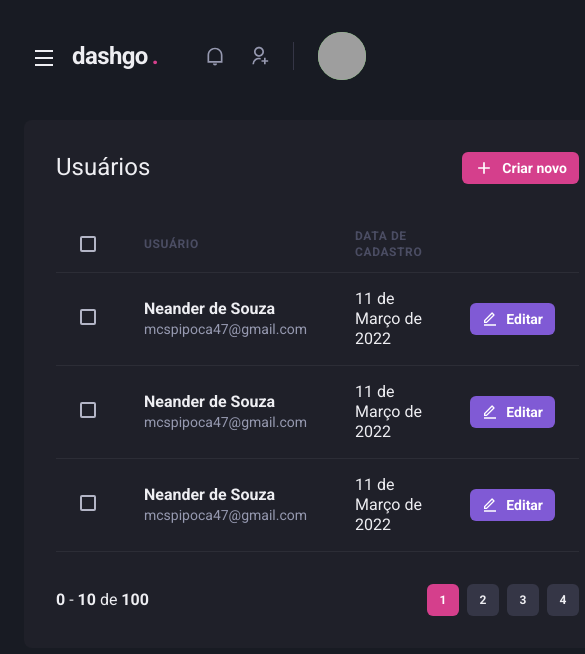
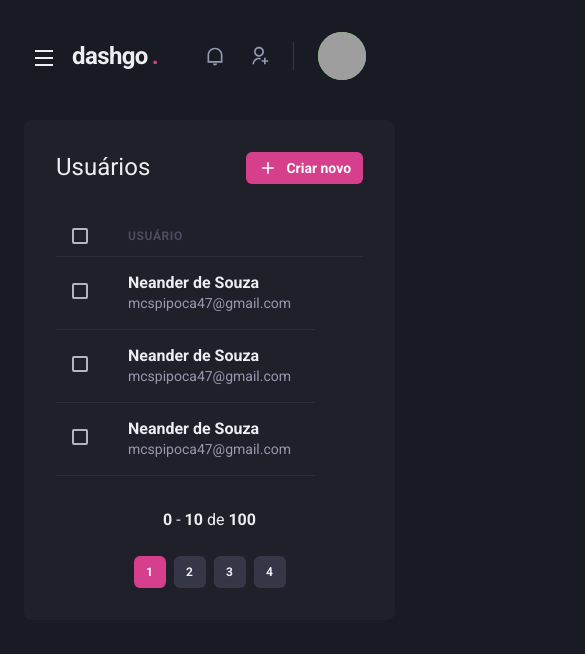
Before and after one commit to neanderdev/dashgo-nextjs, a Next.js app: page /users in a window 390 px wide. Shown: the top 654 px of the page, 585 px wide, since content can reach past the window. Built offline with nearby package versions, Linux system fonts and the light colour scheme; grey boxes are pictures that could not be loaded.

Commit message:
User listing and responsive application pagination

```diff
--- a/src/components/Pagination/index.tsx
+++ b/src/components/Pagination/index.tsx
@@ -4,7 +4,7 @@
 export function Pagination() {
   return (
     <Stack
-      direction="row"
+      direction={['column', 'row']}
       spacing="6"
       mt="8"
       justify="space-between"
--- a/src/pages/users/index.tsx
+++ b/src/pages/users/index.tsx
@@ -1,4 +1,4 @@
-import { Box, Button, Checkbox, Flex, Heading, Icon, Table, Tbody, Td, Text, Th, Thead, Tr } from '@chakra-ui/react';
+import { Box, Button, Checkbox, Flex, Heading, Icon, Table, Tbody, Td, Text, Th, Thead, Tr, useBreakpointValue } from '@chakra-ui/react';
 import { RiAddLine, RiEditLine } from 'react-icons/ri';
 
 import { Header } from '../../components/Header';
@@ -6,6 +6,11 @@
 import { Sidebar } from '../../components/Sidebar';
 
 export default function UserList() {
+    const isWideVersion = useBreakpointValue({
+        base: false,
+        lg: true,
+    });
+
     return (
         <Box>
             <Header />
@@ -39,17 +44,17 @@
                     <Table colorScheme='whiteAlpha'>
                         <Thead>
                             <Tr>
-                                <Th px='6' color='gray.300' width='8'>
+                                <Th px={['4', '4', '6']} color='gray.300' width='8'>
                                     <Checkbox colorScheme='pink' />
                                 </Th>
                                 <Th>Usuário</Th>
-                                <Th>Data de cadastro</Th>
+                                {isWideVersion && <Th>Data de cadastro</Th>}
                                 <Th width='8'></Th>
                             </Tr>
                         </Thead>
                         <Tbody>
                             <Tr>
-                                <Td px='6'>
+                                <Td px={['4', '4', '6']}>
                                     <Checkbox colorScheme='pink' />
                                 </Td>
                                 <Td>
@@ -58,7 +63,8 @@
                                         <Text fontSize='sm' color='gray.300'>mcspipoca47@gmail.com</Text>
                                     </Box>
                                 </Td>
-                                <Td>11 de Março de 2022</Td>
+                                {isWideVersion && <Td>11 de Março de 2022</Td>}
+                                {isWideVersion && (
                                     <Td>
                                         <Button
                                             as='a'
@@ -70,10 +76,11 @@
                                             Editar
                                         </Button>
                                     </Td>
+                                )}
                             </Tr>
 
                             <Tr>
-                                <Td px='6'>
+                                <Td px={['4', '4', '6']}>
                                     <Checkbox colorScheme='pink' />
                                 </Td>
                                 <Td>
@@ -82,7 +89,8 @@
                                         <Text fontSize='sm' color='gray.300'>mcspipoca47@gmail.com</Text>
                                     </Box>
                                 </Td>
-                                <Td>11 de Março de 2022</Td>
+                                {isWideVersion && <Td>11 de Março de 2022</Td>}
+                                {isWideVersion && (
                                     <Td>
                                         <Button
                                             as='a'
@@ -94,10 +102,11 @@
                                             Editar
                                         </Button>
                                     </Td>
+                                )}
                             </Tr>
 
                             <Tr>
-                                <Td px='6'>
+                                <Td px={['4', '4', '6']}>
                                     <Checkbox colorScheme='pink' />
                                 </Td>
                                 <Td>
@@ -106,7 +115,8 @@
                                         <Text fontSize='sm' color='gray.300'>mcspipoca47@gmail.com</Text>
                                     </Box>
                                 </Td>
-                                <Td>11 de Março de 2022</Td>
+                                {isWideVersion && <Td>11 de Março de 2022</Td>}
+                                {isWideVersion && (
                                     <Td>
                                         <Button
                                             as='a'
@@ -118,6 +128,7 @@
                                             Editar
                                         </Button>
                                     </Td>
+                                )}
                             </Tr>
                         </Tbody>
                     </Table>
```
Lines whose indentation alone changed are shown as unchanged.
